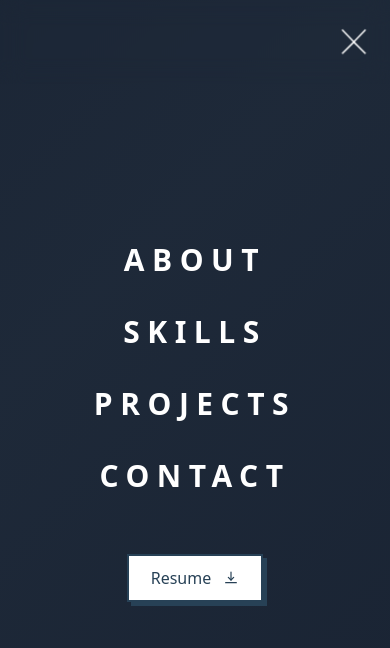
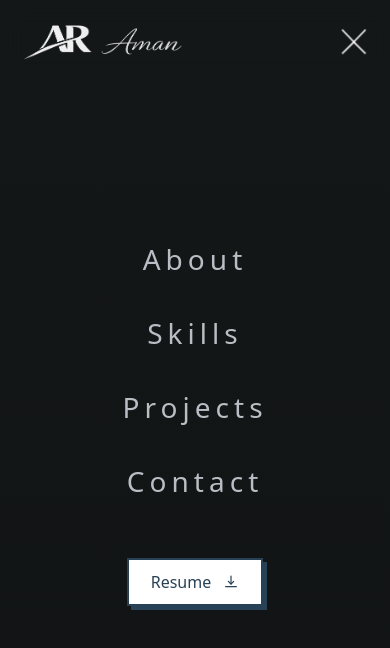
Before and after one commit to amanrai00/PortfolioAman, a Vue app: page / in a window 390 px wide. Both pictures are taken after a click on the button "Toggle menu". Shown: the top 648 px of the page. Built offline with nearby package versions, Linux system fonts and the light colour scheme.

Commit message:
nav and hero WIP

```diff
--- a/src/components/Background.vue
+++ b/src/components/Background.vue
@@ -65,4 +65,5 @@ onBeforeUnmount(() => {
   inset: 0;
   background: rgba(0, 0, 0, 0.18);
 }
+
 </style>
--- a/src/components/Home.vue
+++ b/src/components/Home.vue
@@ -2,9 +2,9 @@
   <section id="home" class="min-h-screen px-5 lg:px-28 py-16 flex items-center relative">
     <div class="mx-auto flex w-full max-w-6xl flex-col gap-12 lg:flex-row lg:items-center lg:gap-16">
       <div class="flex-[1.2] min-w-0 flex flex-col lg:justify-center">
-    <h1 class="mx-auto w-full text-center text-5xl font-extrabold uppercase leading-[0.95] text-white sm:text-6xl lg:text-7xl lg:mt-55">
+    <h1 class="mx-auto w-full text-center text-6xl font-extrabold uppercase leading-[0.9] text-white sm:text-6xl lg:text-7xl lg:mt-55">
           <span class="block min-h-[2.85rem] overflow-hidden sm:min-h-[3.8rem] lg:min-h-[4.275rem]">
-            <span :key="currentWord" class="inline-block w-full text-center whitespace-nowrap word-rotator text-6xl bg-gradient-to-b from-white/90 via-white/80 to-white/70 text-transparent bg-clip-text sm:text-7xl lg:text-[6.5rem] tracking-[0.18em]">{{ currentWord }}</span>
+            <span :key="currentWord" class="inline-block w-full text-center whitespace-nowrap word-rotator text-7xl bg-gradient-to-b from-white/90 via-white/80 to-white/70 text-transparent bg-clip-text sm:text-7xl lg:text-[6.5rem] tracking-[0.18em]">{{ currentWord }}</span>
           </span>
         </h1>
 
@@ -34,11 +34,54 @@
       </div>
 
       <div class="flex flex-[0.8] flex-col gap-6 text-slate-200 lg:flex-row lg:items-start ">
-        <div class="relative hidden h-0.5 w-20 bg-gradient-to-r from-[#9BB7C7]/0 via-[#9BB7C7]/95 to-[#9BB7C7]/0 shadow-[0_0_22px_rgba(155,183,199,0.55)] lg:block lg:h-48 lg:w-0.5 lg:bg-gradient-to-b lg:from-[#9BB7C7]/0 lg:via-[#9BB7C7]/95 lg:to-[#9BB7C7]/0 lg:rounded-full"></div>
+        <div class="relative hidden h-[1.5px] w-20 opacity-75 bg-gradient-to-r from-transparent via-white/60 to-transparent shadow-[0_0_4px_rgba(255,255,255,0.18)] lg:block lg:h-48 lg:w-0.5 lg:bg-gradient-to-b lg:from-[#9BB7C7]/0 lg:via-[#9BB7C7]/95 lg:to-[#9BB7C7]/0 lg:rounded-full"></div>
         <div class="w-full text-base text-[#9BB7C7]/60 lg:text-lg lg:pl-20 lg:mt-[26px]">
-          <div class="flex flex-wrap items-center justify-center gap-3 text-center lg:hidden">
-            <p class="font-semibold text-white">Turning ideas into thoughtful web experiences
-</p>
+          <div class="flex flex-col items-center justify-center gap-4 text-center lg:hidden">
+            <p class="text-sm font-medium text-white/60 leading-relaxed tracking-wide">Turning ideas into thoughtful web experiences</p>
+            <div class="mt-6 flex justify-center">
+              <button
+                class="group relative inline-flex items-center justify-center overflow-hidden rounded-md bg-gray-800 px-8 py-2.5 text-white tracking-tighter transition-transform duration-300 ease-out hover:-translate-y-0.5"
+                type="button"
+              >
+                <span
+                  class="pointer-events-none absolute inset-0 opacity-0 transition-opacity duration-300 ease-out group-hover:opacity-100"
+                >
+                  <span class="absolute -left-1/2 top-0 h-full w-1/2 bg-gradient-to-r from-transparent via-cyan-400/50 to-transparent blur-md transition-transform duration-500 ease-out group-hover:translate-x-[220%]"></span>
+                </span>
+                <span class="absolute bottom-0 left-0 -ml-2 h-full">
+                  <svg
+                    xmlns="http://www.w3.org/2000/svg"
+                    class="h-full w-auto opacity-100 object-stretch"
+                    viewBox="0 0 487 487"
+                  >
+                    <path
+                      fill-opacity=".1"
+                      fill-rule="nonzero"
+                      fill="#FFF"
+                      d="M0 .3c67 2.1 134.1 4.3 186.3 37 52.2 32.7 89.6 95.8 112.8 150.6 23.2 54.8 32.3 101.4 61.2 149.9 28.9 48.4 77.7 98.8 126.4 149.2H0V.3z"
+                    ></path>
+                  </svg>
+                </span>
+                <span class="absolute right-0 top-0 -mr-3 h-full w-12">
+                  <svg
+                    xmlns="http://www.w3.org/2000/svg"
+                    class="h-full w-full object-cover"
+                    viewBox="0 0 487 487"
+                  >
+                    <path
+                      fill-opacity=".1"
+                      fill-rule="nonzero"
+                      fill="#FFF"
+                      d="M487 486.7c-66.1-3.6-132.3-7.3-186.3-37s-95.9-85.3-126.2-137.2c-30.4-51.8-49.3-99.9-76.5-151.4C70.9 109.6 35.6 54.8.3 0H487v486.7z"
+                    ></path>
+                  </svg>
+                </span>
+                <span
+                  class="absolute inset-0 -mt-1 h-full w-full rounded-lg bg-gradient-to-b from-transparent via-transparent to-gray-200 opacity-20"
+                ></span>
+                <span class="relative text-base font-semibold">Let's Connect</span>
+              </button>
+            </div>
           </div>
           <div class="hidden space-y-2 lg:block lg:text-left">
             <p class="font-semibold text-white">Front-End Engineer</p>
@@ -90,6 +133,7 @@ onMounted(() => {
       animationData: mouseAnim,
     });
   }
+
 });
 
 onBeforeUnmount(() => {
--- a/src/components/Navbar.vue
+++ b/src/components/Navbar.vue
@@ -15,7 +15,7 @@
           <div
             :class="[
               'flex items-center gap-1 cursor-pointer transition-all duration-300 hover:scale-110 active:scale-95',
-              isOpen ? 'opacity-0 pointer-events-none' : 'opacity-100'
+              'opacity-100'
             ]"
             @click="scrollToSection('home')"
           >
@@ -29,7 +29,7 @@
               <li
                 v-for="item in sections"
                 :key="item.id"
-                class="group transition-transform duration-150 hover:scale-110"
+                class="group"
               >
                 <button class="text-[16.5px] lg:text-[17.5px] tracking-wide font-semibold hover:text-gray-300 transition-colors" @click="scrollToSection(item.id)">
                   {{ item.label }}
@@ -90,7 +90,7 @@
     <div
       :class="[
         'fixed z-[55] rounded-full lg:hidden pointer-events-none',
-        'bg-gradient-to-br from-gray-900 via-gray-800 to-gray-900'
+        'bg-gradient-to-b from-[#0f1112] via-[#141718] to-[#0f1112]'
       ]"
       :style="{
         top: 'calc(1.25rem + 20px)',
@@ -107,11 +107,11 @@
     <!-- Mobile Menu -->
     <div
       :class="[
-        'fixed top-0 right-0 w-full h-screen z-[56] lg:hidden flex items-center justify-center',
+        'fixed top-0 right-0 w-full h-screen z-[56] lg:hidden flex items-center justify-center text-slate-200/80',
         isOpen ? 'pointer-events-auto' : 'pointer-events-none'
       ]"
     >
-      <ul class="flex flex-col gap-9 text-center">
+      <ul class="flex flex-col gap-8 text-center">
         <li
           v-for="(item, index) in sections"
           :key="item.id"
@@ -126,7 +126,7 @@
         >
           <button
             @click="scrollToSection(item.id)"
-            class="text-white text-3xl font-bold uppercase tracking-[0.25em] hover:text-gray-300 transition-colors duration-200 transition-transform hover:scale-110"
+            class="text-[28px] font-light tracking-[0.18em] text-slate-200/80 hover:text-white transition-colors duration-200 transition-transform hover:scale-105"
           >
             {{ item.label }}
           </button>
@@ -143,7 +143,7 @@
             transitionDuration: '310ms'
           }"
         >
-          <a href="" class="group relative inline-block px-6 py-3 font-medium transition-transform duration-200 hover:scale-110">
+          <a href="" class="group relative inline-block px-6 py-3 font-medium transition-transform duration-200 hover:scale-105">
             <span
               class="absolute inset-0 h-full w-full translate-x-1 translate-y-1 bg-[#274156] transition duration-200 ease-out
                      group-hover:translate-x-0 group-hover:translate-y-0"
```
Also changed, not shown: 1 other file (tests, documents, lock files or other folders).
